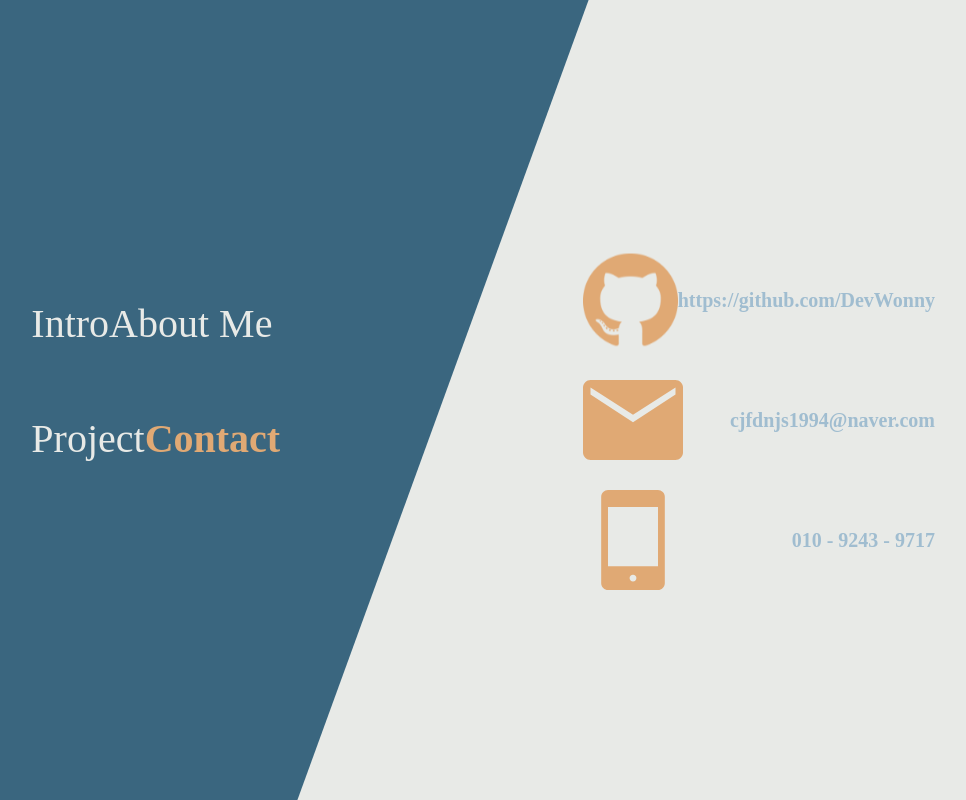
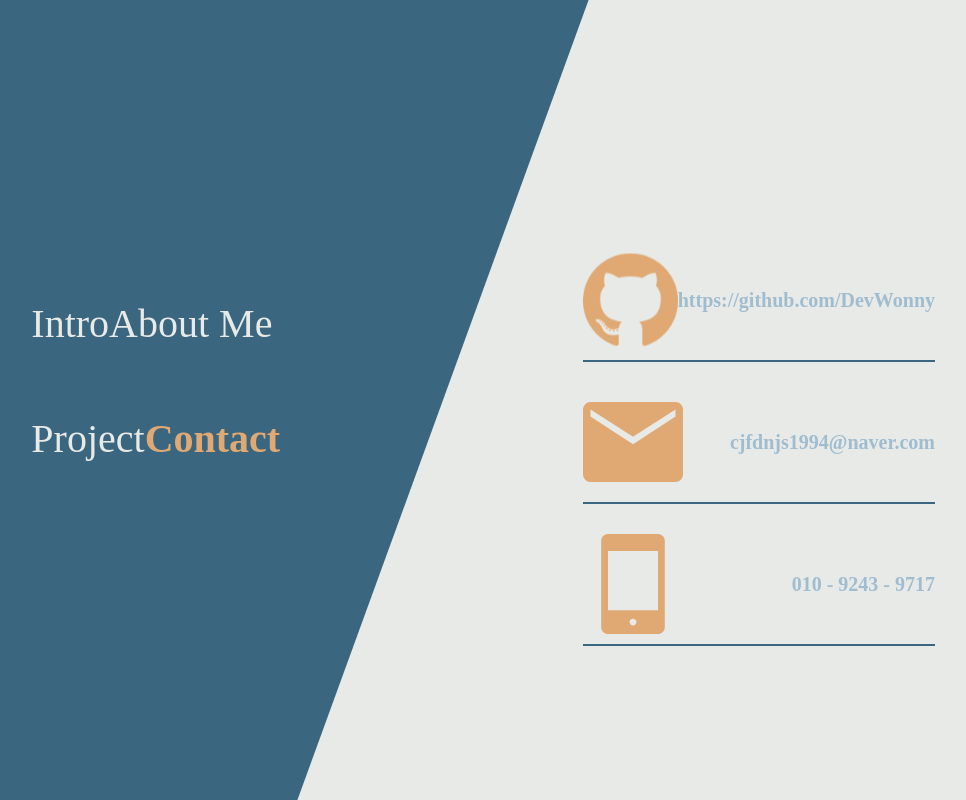
Before and after one commit to DevWonny/portfolio, a React (Create React App) app: page /contact in a window 1280 px wide. Shown: the whole page, without its empty margins (105-1071 px from the left). Built offline with nearby package versions, Linux system fonts and the light colour scheme; a web font is replaced by a local one.

Commit message:
style : contect page border 추가

```diff
--- a/src/view/Contact.jsx
+++ b/src/view/Contact.jsx
@@ -67,10 +67,12 @@ const ContactWrap = styled.div`
 const ContactContainer = styled.div`
   width: 50%;
   height: 100px;
-  margin-bottom: 20px;
+  margin-bottom: 30px;
+  padding-bottom: 10px;
   display: flex;
   align-items: center;
   justify-content: space-between;
+  border-bottom: 2px solid #3a667f;
   & p {
     color: #a0bdd0;
     font-size: 20px;
```
